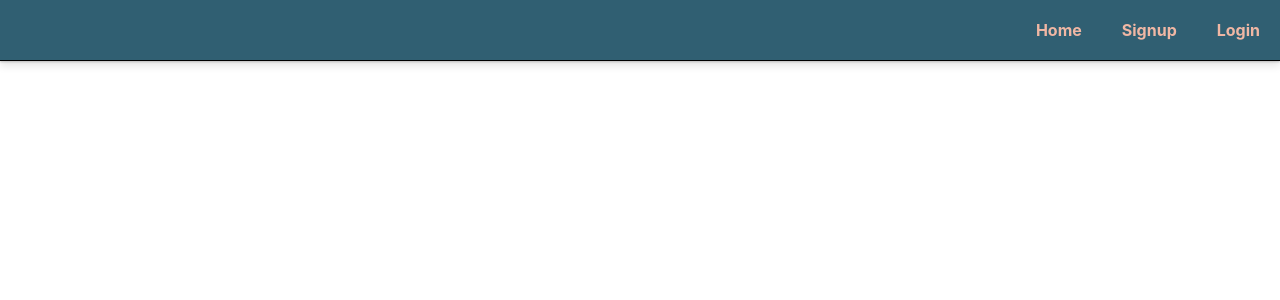
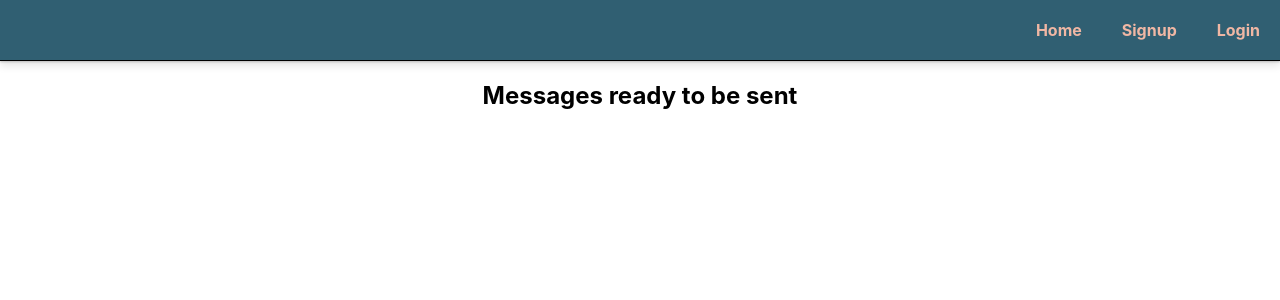
Before and after one commit to better-friend/better-friend-client, a React (Create React App) app: page /friends in a window 1280 px wide. Shown: the top 300 px of the page. Built offline with nearby package versions, Linux system fonts and the light colour scheme.

Commit message:
Syntax changes

```diff
--- a/src/components/MessageContainer.js
+++ b/src/components/MessageContainer.js
@@ -4,6 +4,7 @@ import MessageInfo from './MessageInfo';
 const MessageContainer = props => {
     return(
         <div>
+            <h2>Messages ready to be sent</h2>
             {props.messageData.map((message, id) => {
                 return (
                     <div key={id}>
```
